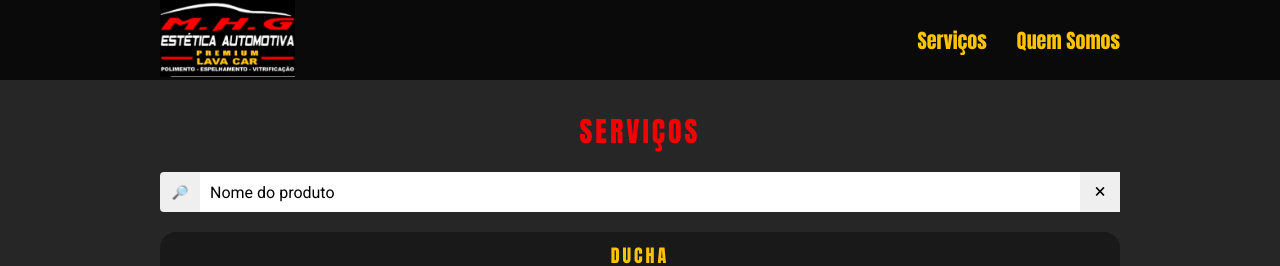
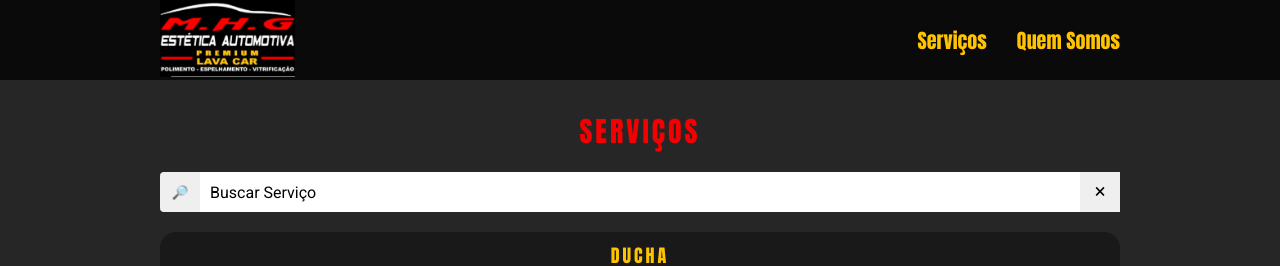
Before and after one commit to danielthls/mhglavacar-frontend, a React (Vite) app: page /servico in a window 1280 px wide. Shown: the top 266 px of the page. Built offline with nearby package versions, Linux system fonts and the light colour scheme.

Commit message:
Correção de placeholder

```diff
--- a/src/components/SearchBar/index.tsx
+++ b/src/components/SearchBar/index.tsx
@@ -30,7 +30,7 @@ export default function SearchBar({ onSearch }: Props) {
             <input
                 type="text"
                 value={text}
-                placeholder="Nome do produto"
+                placeholder="Buscar Serviço"
                 onChange={handleChange} />
             <button onClick={handleResetClick}>🗙</button>
         </form>
```
